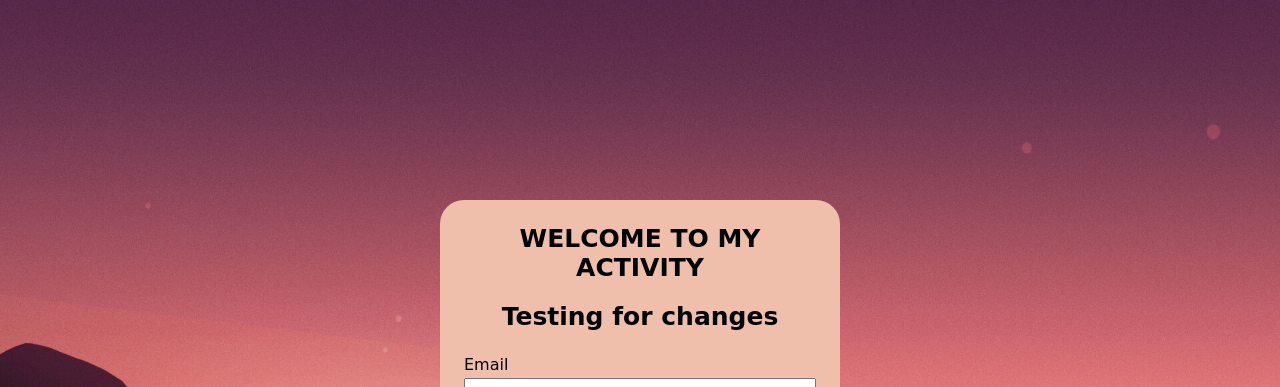
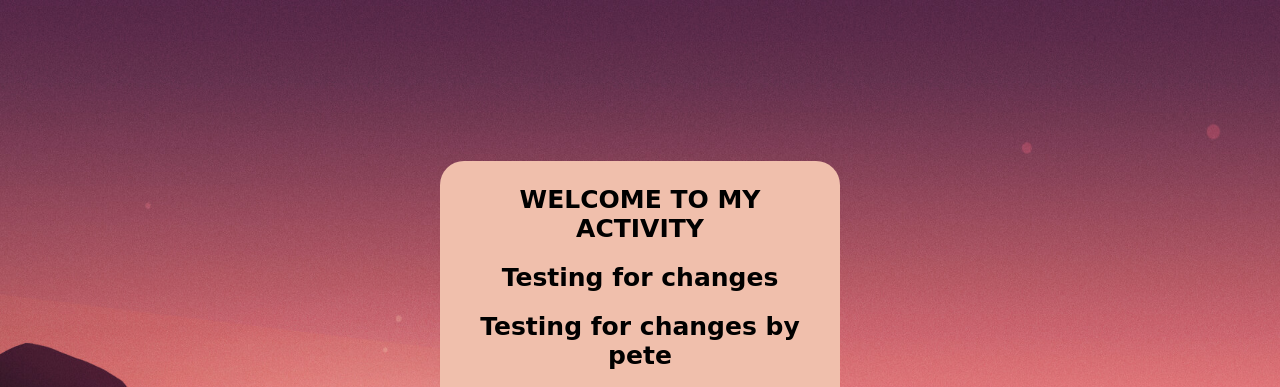
Before and after one commit to McDerpp/AppsDev---Portal, a plain HTML site: page Index.html in a window 1280 px wide. Shown: the top 387 px of the page. Drawn offline with Linux system fonts and the light colour scheme; a web font is replaced by a local one.

Commit message:
Change 1 by pete

```diff
--- a/Index.html
+++ b/Index.html
@@ -18,6 +18,7 @@
         <div class="login">
             <p>WELCOME TO MY ACTIVITY</p>
             <p>Testing for changes</p>
+            <p>Testing for changes by pete</p>
             <div class="inputs">
                 <label for="EMAIL">Email</label>
                 <input type="email" name="EMAIL" placeholder="ENTER EMAIL">
```
